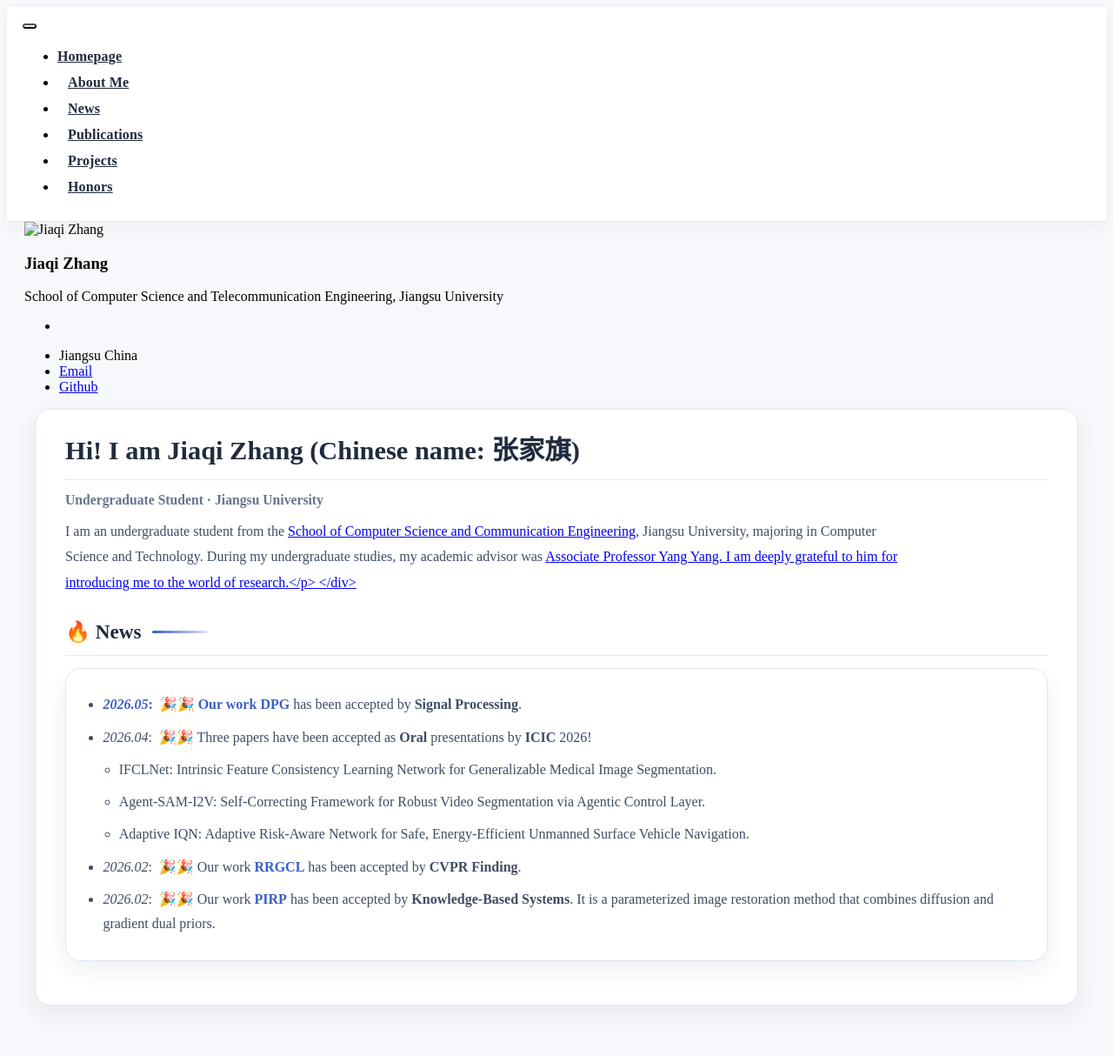
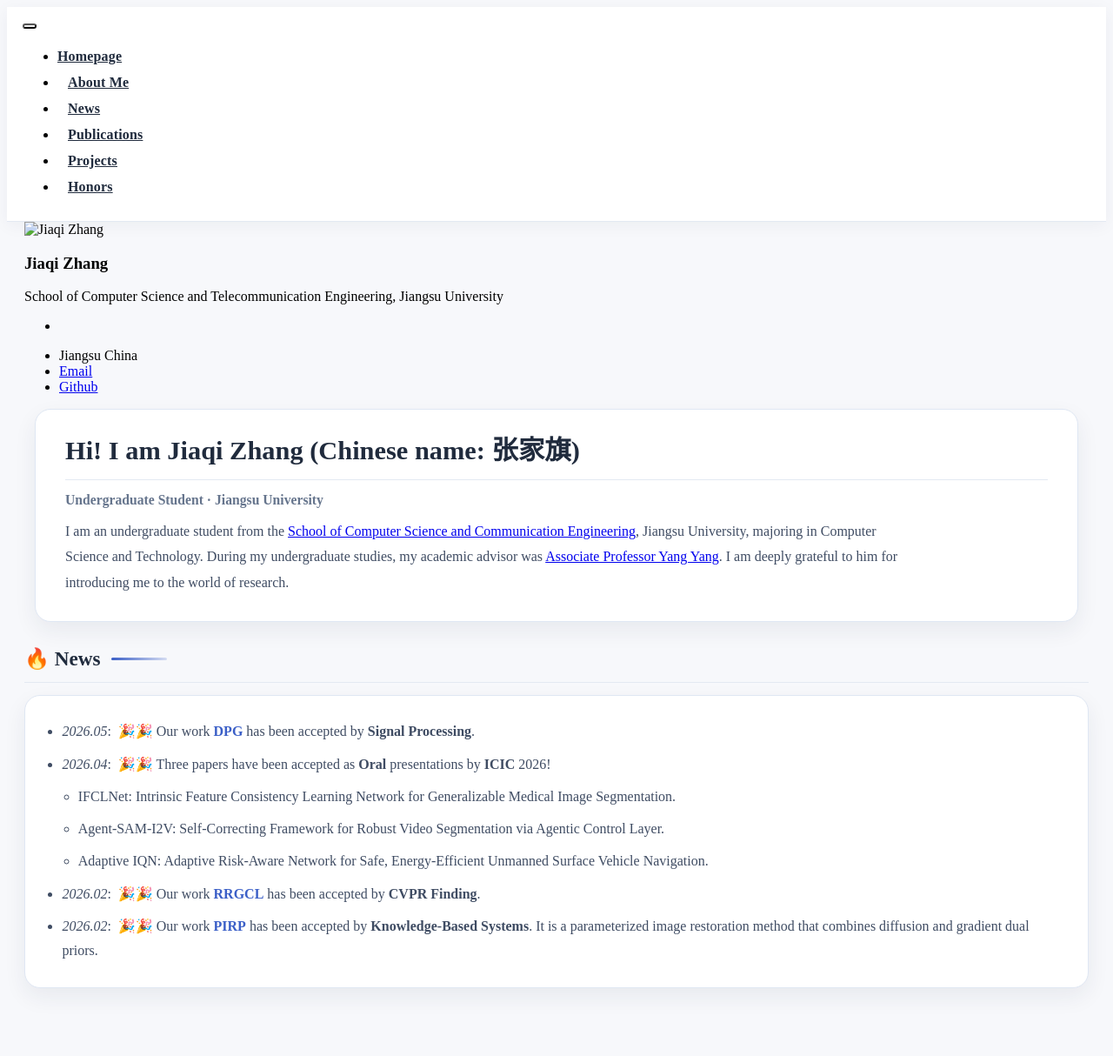
Before and after one commit to JiaqiZhang-Sengoku/JiaqiZhang-Sengoku.github.io, a Jekyll site: the page built from _pages/includes/intro.md, in a window 1280 px wide. Shown: the whole page at 87% size. Built offline with Jekyll 4.4.1, drawn with Linux system fonts in a browser that asks for light colours; our own code applies the rules of GitHub Pages for plain Markdown files; after the commit the page ends 1192 px from its top, so only the background shows below that.

Commit message:
20260618

```diff
--- a/_pages/includes/intro.md
+++ b/_pages/includes/intro.md
@@ -173,7 +173,7 @@ body {
 <div class="hero-card" id="about-me">
   <h1 class="hero-title">Hi! I am Jiaqi Zhang (Chinese name: 张家旗)</h1>
   <p class="hero-subtitle">Undergraduate Student · Jiangsu University</p>
-  <p class="hero-description">I am an undergraduate student from the <a href="https://cs.ujs.edu.cn/">School of Computer Science and Communication Engineering</a>, Jiangsu University, majoring in Computer Science and Technology. During my undergraduate studies, my academic advisor was <a href="https://ujsyyoung.github.io/homepage/">Associate Professor Yang Yang. I am deeply grateful to him for introducing me to the world of research.</p>
+  <p class="hero-description">I am an undergraduate student from the <a href="https://cs.ujs.edu.cn/">School of Computer Science and Communication Engineering</a>, Jiangsu University, majoring in Computer Science and Technology. During my undergraduate studies, my academic advisor was <a href="https://ujsyyoung.github.io/homepage/">Associate Professor Yang Yang</a>. I am deeply grateful to him for introducing me to the world of research.</p>
 </div>
 
 <span class='anchor' id='news'></span>
```
